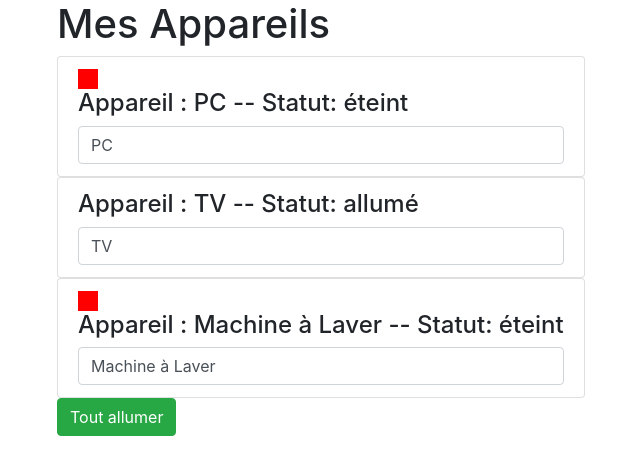
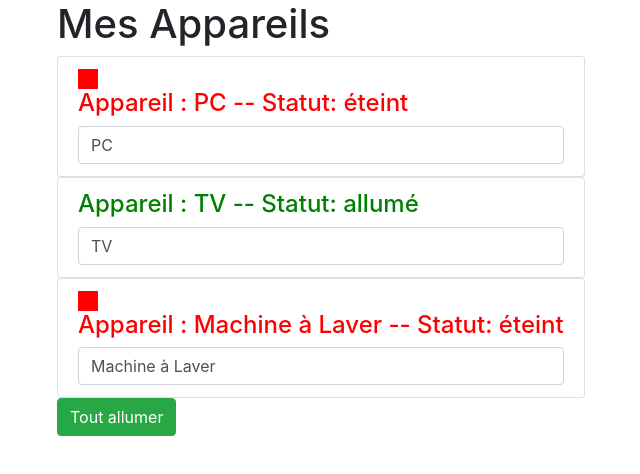
Before and after one commit to HeithemLejmi/Angular-Projects, an Angular app: page / in a window 1280 px wide. Shown: the top 474 px of the page, without its empty margins (13-653 px from the left). Built offline with nearby package versions, Linux system fonts and the light colour scheme.

Commit message:
Add the attribute directive (ngStyle) to alter the color of text based on the apparatus status

```diff
--- a/src/app/appareil/appareil.component.html
+++ b/src/app/appareil/appareil.component.html
@@ -1,6 +1,6 @@
 <li class="list-group-item">
   <div class="case-statut"
     *ngIf="appareilStatus === 'éteint'"></div>
-  <h4> Appareil : {{appareilName}} -- Statut: {{getStatus()}} </h4>
+  <h4 [ngStyle]="{color: getColor()}"> Appareil : {{appareilName}} -- Statut: {{getStatus()}} </h4>
   <input type="text" class="form-control" [(ngModel)]="appareilName">
 </li>
--- a/src/app/appareil/appareil.component.ts
+++ b/src/app/appareil/appareil.component.ts
@@ -15,5 +15,11 @@ export class AppareilComponent implements OnInit {
   getStatus() {
     return this.appareilStatus;
   }
-
+  getColor() {
+  if (this.getStatus() === 'éteint') {
+    return'red';
+  } else {
+    return 'green';
   }
+  }
+  }
```
